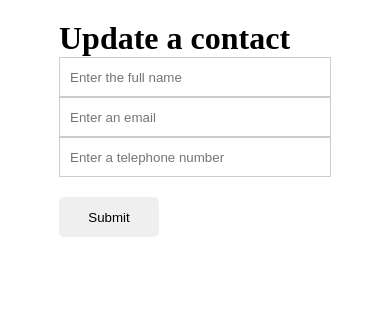
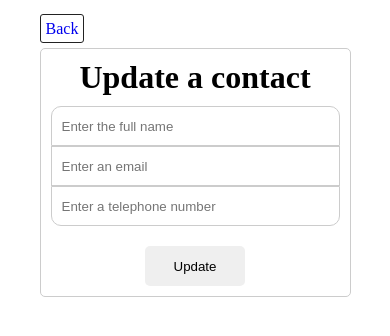
Before and after one commit to JorgeGarcia20/contacts_app, a Flask app: template templates/update.html in a window 390 px wide. Shown: the part 80-416 px from the top of the page. Run offline with Flask 2, Linux system fonts and the light colour scheme; the template is opened without the code that fills it, so the values that code supplies are empty.

Commit message:
Continuacion del estilo de la aplicacion e implementacion de diseño responsivo

```diff
--- a/static/css/index.css
+++ b/static/css/index.css
@@ -41,6 +41,7 @@ nav {
 
 .section-title {
   margin-bottom: 10px;
+  text-align: center;
 }
 
 input[type=text],
@@ -67,3 +68,69 @@ input[type=submit] {
   border-radius: 5px;
   border: none;
 }
+
+#contacts {
+  width: 50%;
+  height: auto;
+  padding: 10px;
+  margin: 10px auto;
+  border: 1px solid #cccccc;
+  /* text-align: center; */
+  border-radius: 5px;
+}
+
+.contact {
+  width: 100%;
+  height: auto;
+  padding: 10px;
+  margin: 10px auto;
+  border: 1px solid #cccccc;
+  border-radius: 5px;
+}
+
+.contact h4,
+p,
+a {
+  margin-bottom: 5px;
+}
+
+/* BACK BUTTOM */
+.btn-back {
+  border: 1px solid #222222;
+  width: 100px;
+  height: 40px;
+  padding: 5px;
+  text-decoration: none;
+  border-radius: 3px;
+  margin-bottom: 10px;
+  /* display: block; */
+  text-align: center;
+}
+
+#btn-back {
+  margin-bottom: 10px;
+}
+
+@media (max-width: 768px) {
+  .container {
+    width: 90%;
+  }
+
+  #form {
+    width: 90%;
+  }
+
+  #contacts {
+    width: 90%;
+  }
+}
+
+@media (max-width: 480px) {
+  #form {
+    width: 100%;
+  }
+
+  #contacts {
+    width: 100%;
+  }
+}
--- a/templates/index.html
+++ b/templates/index.html
@@ -18,10 +18,10 @@
   {% for contact in contacts %}
   <div class="contact">
     <h4 class="name">{{contact.fullname}}</h4>
+    <p class="email">{{contact.email}}</p>
+    <p class="phone">{{contact.phone}}</p>
     <a href="{{ url_for('contacts.update', id=contact.id) }}" class="btn btn-update">Update</a>
     <a href="{{ url_for('contacts.delete', id=contact.id) }}" class="btn btn-delete">Delete</a>
-    <p class="email">{{contact.email}}</p>
-    <p class="phone">{{contact.phone}}</p>
   </div>
   {% endfor %}
 </div>
--- a/templates/update.html
+++ b/templates/update.html
@@ -3,11 +3,17 @@
 {% block title %} Update {% endblock %}
 
 {% block container %}
-<h1>Update a contact</h1>
-<form action="{{url_for('contacts.update', id=contact.id)}}" method="POST">
-  <input type="text" name="fullname" value="{{contact.fullname}}" placeholder="Enter the full name"><br>
-  <input type="email" name="email" value="{{contact.email}}" placeholder="Enter an email"><br>
-  <input type="text" name="phone" value="{{contact.phone}}" placeholder="Enter a telephone number"><br>
-  <input type="submit"><br>
-</form>
+<div id="btn-back">
+  <a href="{{url_for('contacts.index')}}" class="btn-back">Back</a>
+</div>
+
+<div id="form">
+  <h1 class="section-title">Update a contact</h1>
+  <form action="{{url_for('contacts.update', id=contact.id)}}" method="POST">
+    <input type="text" id="fullname" name="fullname" value="{{contact.fullname}}" placeholder="Enter the full name" required><br>
+    <input type="email" id="email" name="email" value="{{contact.email}}" placeholder="Enter an email" required><br>
+    <input type="text" id="phone" name="phone" value="{{contact.phone}}" placeholder="Enter a telephone number" required><br>
+    <input type="submit" value="Update">
+  </form>
+</div>
 {% endblock %}
```
